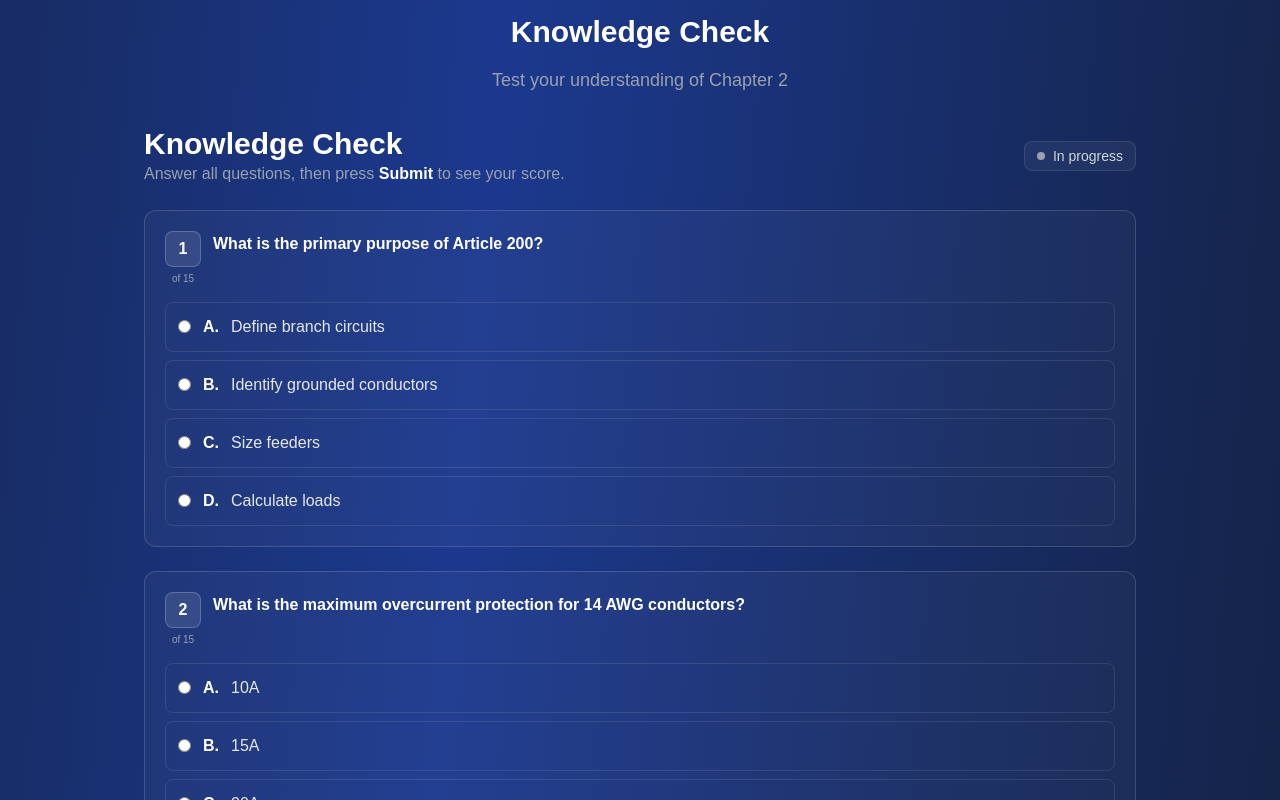
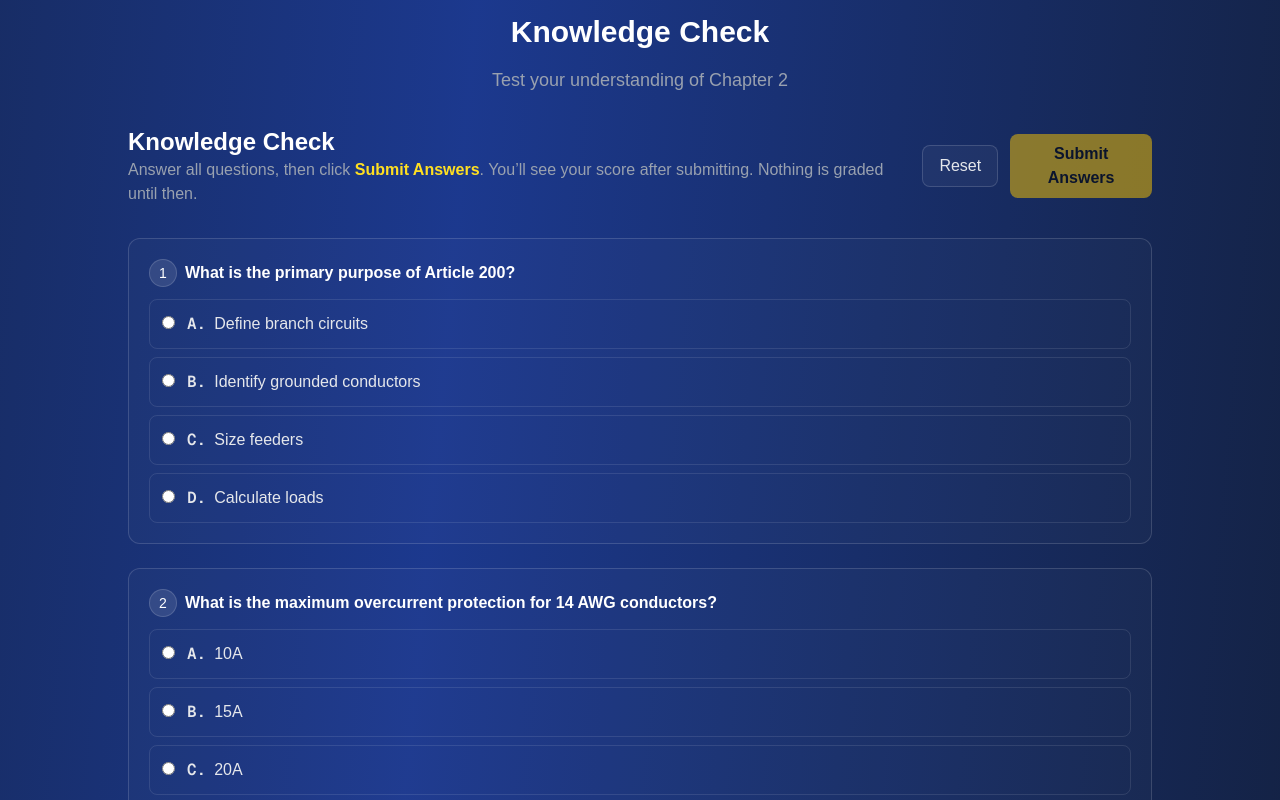
Before and after one commit to tommythorne/ohmwork-guide, a Next.js app: page /modules/module-02 in a window 1280 px wide. Shown: the part 8960-9760 px from the top of the page. Built offline with nearby package versions, Linux system fonts and the light colour scheme.

Commit message:
finalize: Quiz 75% pass & delayed grading + ModuleTemplate helper exports + module-04 imports

```diff
--- a/app/components/Quiz.tsx
+++ b/app/components/Quiz.tsx
@@ -1,250 +1,210 @@
 "use client";
 
-import React, { useEffect, useMemo, useState } from "react";
+import { useEffect, useMemo, useState } from "react";
+import { usePathname } from "next/navigation";
+import type { QuizChoiceKey, QuizQuestion } from "@/app/types/module";
 
-export type QuizChoiceKey = "A" | "B" | "C" | "D";
-
-export type QuizQuestion = {
-  id: number;
-  stem: string;
-  choices: { key: QuizChoiceKey; text: string }[];
-  answer: QuizChoiceKey;
-  why: string;
+type Props = {
+  questions: QuizQuestion[];
+  storageKeyPrefix?: string; /* default "ohmwork-quiz:" */
 };
 
-type QuizProps = {
-  questions: QuizQuestion[];
-  storageKey?: string; // unique per module; falls back to pathname
-  title?: string;
-};
+const PASS_THRESHOLD = 0.75; // 75%
 
-type AnswerMap = Record<number, QuizChoiceKey | undefined>;
+type AnswersMap = Record<number, QuizChoiceKey | null>;
 
-const pct = (num: number, den: number) => (den === 0 ? 0 : Math.round((num / den) * 100));
-const hasLS = () => typeof window !== "undefined" && "localStorage" in window;
+function pct(n: number, d: number) {
+  if (d <= 0) return 0;
+  return Math.round((n / d) * 100);
+}
 
-export default function Quiz({ questions, storageKey, title }: QuizProps) {
-  const key =
-    storageKey ||
-    (typeof window !== "undefined" ? `quiz:${window.location.pathname}` : "quiz:module");
+export default function Quiz({ questions, storageKeyPrefix = "ohmwork-quiz:" }: Props) {
+  const pathname = usePathname();
+  const storageKey = useMemo(() => `${storageKeyPrefix}${pathname ?? ""}`, [pathname, storageKeyPrefix]);
 
-  const [answers, setAnswers] = useState<AnswerMap>({});
-  const [submitted, setSubmitted] = useState(false);
+  // answers[id] = 'A' | 'B' | 'C' | 'D' | null
+  const [answers, setAnswers] = useState<AnswersMap>(() => {
+    if (typeof window === "undefined") return {};
+    try {
+      const raw = localStorage.getItem(storageKey);
+      if (raw) return JSON.parse(raw) as AnswersMap;
+    } catch {}
+    // init with nulls for all
+    const init: AnswersMap = {};
+    for (const q of questions) init[q.id] = null;
+    return init;
+  });
 
-  // Load saved progress
+  const [submitted, setSubmitted] = useState<boolean>(false);
+  const total = questions.length;
+
+  // persist on change
   useEffect(() => {
-    if (!hasLS()) return;
     try {
-      const raw = localStorage.getItem(key);
-      if (raw) {
-        const data = JSON.parse(raw) as { answers: AnswerMap; submitted?: boolean };
-        setAnswers(data.answers ?? {});
-        setSubmitted(Boolean(data.submitted));
+      localStorage.setItem(storageKey, JSON.stringify(answers));
+    } catch {}
+  }, [answers, storageKey]);
+
+  // recompute score only after submit
+  const { correctCount, percent } = useMemo(() => {
+    if (!submitted) return { correctCount: 0, percent: 0 };
+    let correct = 0;
+    for (const q of questions) {
+      const a = answers[q.id];
+      if (a === q.answer) correct++;
     }
-    } catch {
-      /* ignore */
+    return { correctCount: correct, percent: pct(correct, total) };
+  }, [submitted, answers, questions, total]);
+
+  function onChoose(qid: number, choice: QuizChoiceKey) {
+    setAnswers((prev) => ({ ...prev, [qid]: choice }));
   }
-    // eslint-disable-next-line react-hooks/exhaustive-deps
-  }, [key]);
 
-  // Save on change
-  useEffect(() => {
-    if (!hasLS()) return;
+  function onSubmit(e: React.FormEvent) {
+    e.preventDefault();
+    setSubmitted(true);
+  }
+
+  function onReset() {
+    const cleared: AnswersMap = {};
+    for (const q of questions) cleared[q.id] = null;
+    setAnswers(cleared);
+    setSubmitted(false);
     try {
-      localStorage.setItem(key, JSON.stringify({ answers, submitted }));
-    } catch {
-      /* ignore */
+      localStorage.setItem(storageKey, JSON.stringify(cleared));
+    } catch {}
   }
-  }, [answers, submitted, key]);
 
-  const { complete, correctCount, scorePct } = useMemo(() => {
-    const total = questions.length;
-    const completeAll = questions.every((q) => !!answers[q.id]);
-    let correct = 0;
-    for (const q of questions) if (answers[q.id] === q.answer) correct += 1;
-    return { complete: completeAll, correctCount: correct, scorePct: pct(correct, total) };
-  }, [answers, questions]);
-
-  const choose = (qid: number, k: QuizChoiceKey) => {
-    if (submitted) return; // lock after submit
-    setAnswers((prev) => ({ ...prev, [qid]: k }));
-  };
-
-  const onSubmit = () => {
-    if (!complete) return;
-    setSubmitted(true);
-  };
-
-  const onReset = () => {
-    setSubmitted(false);
-    setAnswers({});
-    if (hasLS()) localStorage.removeItem(key);
-  };
+  const allAnswered = useMemo(
+    () => questions.every((q) => answers[q.id] !== null),
+    [questions, answers]
+  );
 
   return (
-    <div className="max-w-5xl mx-auto px-4">
-      {/* Header */}
-      <div className="mb-6 flex items-center justify-between">
+    <form onSubmit={onSubmit} className="space-y-8">
+      {/* Header / Controls */}
+      <div className="flex flex-col md:flex-row md:items-center md:justify-between gap-4">
         <div>
-          <h3 className="text-3xl font-bold text-white">{title || "Knowledge Check"}</h3>
+          <h3 className="text-2xl font-bold text-white">Knowledge Check</h3>
           <p className="text-gray-400">
-            Answer all questions, then press <span className="text-white font-semibold">Submit</span> to see your score.
+            Answer all questions, then click <span className="text-yellow-300 font-semibold">Submit Answers</span>.
+            You’ll see your score after submitting. Nothing is graded until then.
           </p>
         </div>
-        <div className="hidden md:block text-sm">
-          {!submitted ? (
-            <span
-              className={`inline-flex items-center gap-2 px-3 py-1 rounded-lg border ${
-                complete
-                  ? "border-yellow-400/40 bg-yellow-400/10 text-yellow-200"
-                  : "border-white/10 bg-white/5 text-gray-300"
-              }`}
+        <div className="flex items-center gap-3">
+          <button
+            type="button"
+            onClick={onReset}
+            className="px-4 py-2 rounded-lg border border-white/15 bg-white/[0.04] hover:bg-white/[0.08] text-gray-200 transition"
           >
-              <span className={`w-2 h-2 rounded-full ${complete ? "bg-yellow-400" : "bg-gray-400"}`} />
-              {complete ? "Ready to submit" : "In progress"}
-            </span>
-          ) : (
-            <span className="inline-flex items-center gap-2 px-3 py-1 rounded-lg border border-green-400/40 bg-green-400/10 text-green-200">
-              <span className="w-2 h-2 rounded-full bg-green-400" />
-              Graded
-            </span>
-          )}
+            Reset
+          </button>
+          <button
+            type="submit"
+            disabled={!allAnswered}
+            className="px-4 py-2 rounded-lg bg-yellow-400 text-black font-semibold hover:bg-yellow-300 disabled:opacity-50 disabled:cursor-not-allowed transition"
+          >
+            Submit Answers
+          </button>
         </div>
       </div>
 
       {/* Questions */}
       <div className="space-y-6">
-        {questions.map((q, i) => {
+        {questions.map((q, idx) => {
           const selected = answers[q.id];
-          const isCorrect = submitted && selected === q.answer;
-          const isIncorrect = submitted && selected && selected !== q.answer;
+          const showResult = submitted; // only after submit
+          const isCorrect = showResult && selected === q.answer;
+          const isIncorrect = showResult && selected !== null && selected !== q.answer;
 
           return (
             <div
               key={q.id}
               className={[
-                "rounded-xl border p-5 transition",
-                // BEFORE submit: neutral
-                !submitted && "border-white/15 bg-white/[0.03]",
-                // AFTER submit: tint if user chose correctly/incorrectly
-                submitted && isCorrect && "border-green-400/40 bg-green-400/5",
-                submitted && isIncorrect && "border-red-400/40 bg-red-400/5",
-                submitted && !selected && "border-white/15 bg-white/[0.03]",
-              ]
-                .filter(Boolean)
-                .join(" ")}
+                "rounded-xl border p-5",
+                isCorrect ? "border-green-500/40 bg-green-500/10" : "",
+                isIncorrect ? "border-red-500/40 bg-red-500/10" : "",
+                !showResult ? "border-white/15 bg-white/[0.02]" : "",
+              ].join(" ")}
             >
-              {/* Numbered badge + stem */}
-              <div className="flex items-start gap-3">
-                <div className="shrink-0">
-                  <div className="w-9 h-9 rounded-lg bg-white/10 border border-white/20 flex items-center justify-center text-white font-bold">
-                    {i + 1}
-                  </div>
-                  <div className="mt-1 text-[10px] text-gray-400 text-center">of {questions.length}</div>
-                </div>
-                <div className="text-white font-semibold leading-relaxed">{q.stem}</div>
+              <div className="mb-3">
+                <span className="inline-flex items-center justify-center w-7 h-7 rounded-full bg-white/10 border border-white/15 text-sm mr-2">
+                  {idx + 1}
+                </span>
+                <span className="font-semibold text-white">{q.stem}</span>
               </div>
 
-              {/* Choices */}
-              <div className="mt-4 grid gap-2">
+              <div className="grid gap-2">
                 {q.choices.map((c) => {
                   const checked = selected === c.key;
+                  // After submit, style the correct choice & the user's selection
+                  const choiceClasses = [
+                    "flex items-start gap-3 rounded-lg border p-3 cursor-pointer transition",
+                    checked ? "border-yellow-400 bg-yellow-400/10" : "border-white/10 hover:border-white/20",
+                  ];
 
-                  // BEFORE submit: selection only (no correctness hints)
-                  const beforeSubmit = !submitted
-                    ? checked
-                      ? "border-yellow-400/60 bg-yellow-400/5"
-                      : "border-white/10 hover:bg-white/[0.05]"
-                    : "";
-
-                  // AFTER submit: color only the chosen option
-                  const afterSubmit =
-                    submitted && checked && isCorrect
-                      ? "border-green-400/60 bg-green-400/10"
-                      : submitted && checked && isIncorrect
-                      ? "border-red-400/60 bg-red-400/10"
-                      : submitted
-                      ? "border-white/10 opacity-80"
-                      : "";
+                  // Add grading colors only after submit
+                  if (showResult) {
+                    if (c.key === q.answer) {
+                      choiceClasses.push("border-green-500/60 bg-green-500/10");
+                    } else if (checked && c.key !== q.answer) {
+                      choiceClasses.push("border-red-500/60 bg-red-500/10");
+                    }
+                  }
 
                   return (
-                    <label
-                      key={c.key}
-                      className={["rounded-lg border p-3 cursor-pointer transition flex items-center gap-3", beforeSubmit, afterSubmit].join(
-                        " ",
-                      )}
-                    >
+                    <label key={c.key} className={choiceClasses.join(" ")}>
                       <input
                         type="radio"
                         name={`q-${q.id}`}
                         value={c.key}
-                        checked={checked}
-                        disabled={submitted}
-                        onChange={() => choose(q.id, c.key)}
-                        className="accent-yellow-400"
+                        checked={checked || false}
+                        onChange={() => onChoose(q.id, c.key)}
+                        className="mt-1"
                       />
-                      <span className="text-white font-semibold">{c.key}.</span>
-                      <span className="text-gray-200">{c.text}</span>
+                      <span className="text-gray-200">
+                        <span className="font-mono font-semibold mr-2">{c.key}.</span>
+                        {c.text}
+                      </span>
                     </label>
                   );
                 })}
               </div>
 
-              {/* Explanation — only after submit */}
-              {submitted && <div className="mt-3 text-sm text-gray-300">{q.why}</div>}
+              {/* Explanation only after submit */}
+              {showResult && (
+                <div className="mt-3 text-sm text-gray-300">
+                  <span className="font-semibold text-white">Explanation: </span>
+                  {q.why}
+                </div>
+              )}
             </div>
           );
         })}
       </div>
 
-      {/* Controls */}
-      <div className="mt-6 flex flex-col md:flex-row items-stretch md:items-center gap-3">
-        <button
-          onClick={onSubmit}
-          disabled={!complete || submitted}
-          className={[
-            "px-5 py-3 rounded-xl font-semibold transition",
-            complete && !submitted ? "bg-yellow-500 text-black hover:bg-yellow-400" : "bg-white/10 text-gray-400 cursor-not-allowed",
-          ].join(" ")}
-        >
-          Submit Answers
-        </button>
-
-        <button
-          onClick={onReset}
-          className="px-5 py-3 rounded-xl font-semibold bg-white/5 text-gray-200 hover:bg-white/10 transition"
-        >
-          Reset Quiz
-        </button>
-
+      {/* Results footer (only after submit) */}
       {submitted && (
-          <div
-            className={[
-              "md:ml-auto px-4 py-2 rounded-lg border",
-              scorePct >= 75
-                ? "border-green-400/40 bg-green-400/10 text-green-300"
-                : "border-red-400/40 bg-red-400/10 text-red-300",
-            ].join(" ")}
-          >
-            Score: <span className="font-bold">{scorePct}%</span> ({correctCount}/{questions.length})
+        <div className="rounded-xl border border-white/15 bg-white/[0.02] p-5">
+          <div className="flex flex-col md:flex-row md:items-center md:justify-between gap-3">
+            <div className="text-gray-200">
+              <span className="font-semibold text-white">Score:</span>{" "}
+              {correctCount} / {total} ({percent}%)
+            </div>
+            <div>
+              {percent >= PASS_THRESHOLD ? (
+                <div className="text-green-400 font-semibold">
+                  Nice work — you passed! 🎉
+                </div>
+              ) : (
+                <div className="text-red-400 font-semibold">
+                  You’re close — review the material and try again. Aim for at least {PASS_THRESHOLD}%.
                 </div>
               )}
             </div>
-
-      {/* Pass/Fail message */}
-      {submitted && (
-        <div className="mt-4">
-          {scorePct >= 75 ? (
-            <div className="rounded-xl border border-green-500/40 bg-green-500/10 p-4 text-green-200">
-              Nice work — you passed! Keep the momentum going and move on when you’re ready.
           </div>
-          ) : (
-            <div className="rounded-xl border border-red-500/40 bg-red-500/10 p-4 text-red-200">
-              You’re close. Review the sections that felt shaky and try again — aim for at least 75% to pass.
         </div>
       )}
-        </div>
-      )}
-    </div>
+    </form>
   );
 }
```
Also changed, not shown: app/components/ModuleTemplate.tsx (+43 -0 lines). Lines whose indentation alone changed are shown as unchanged.
